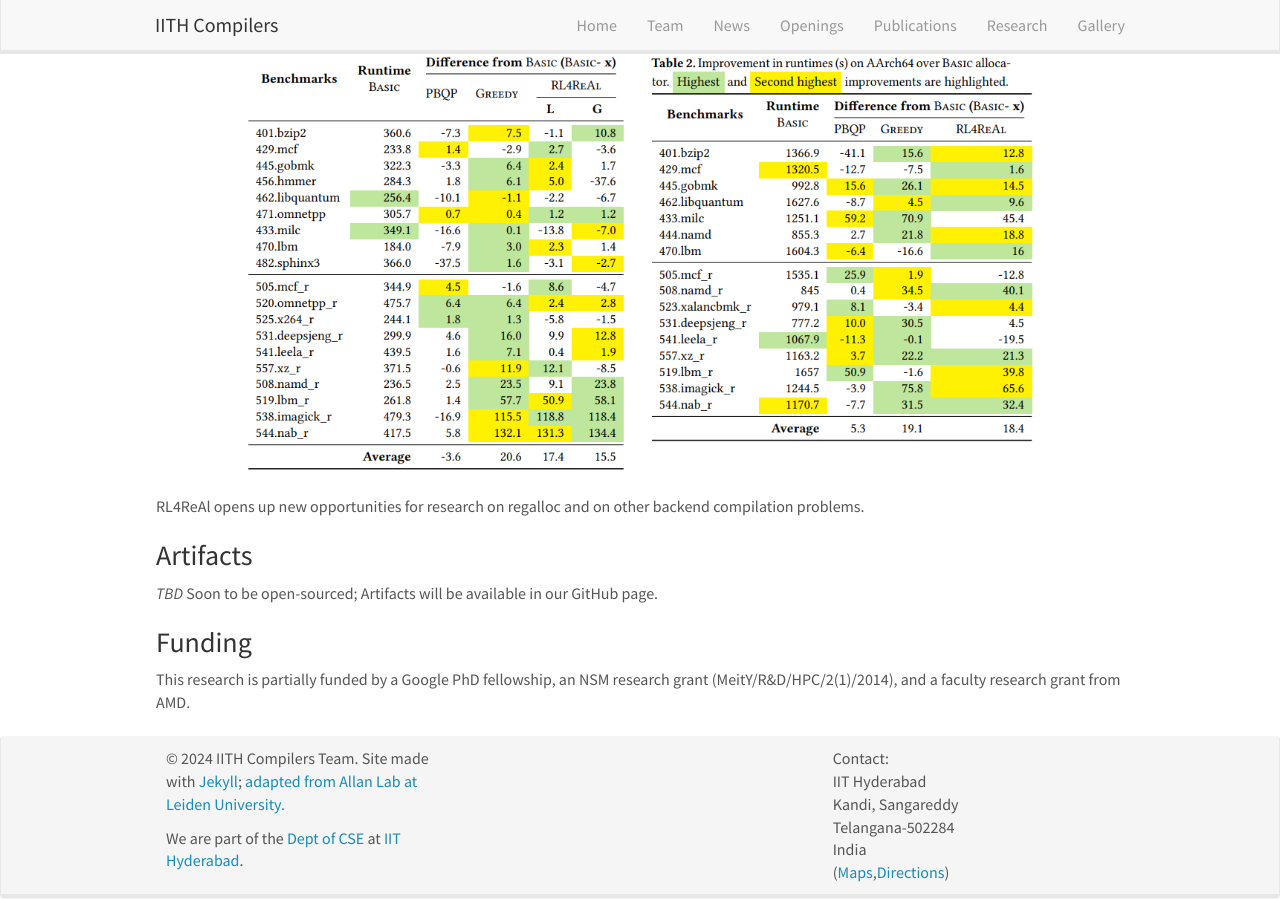
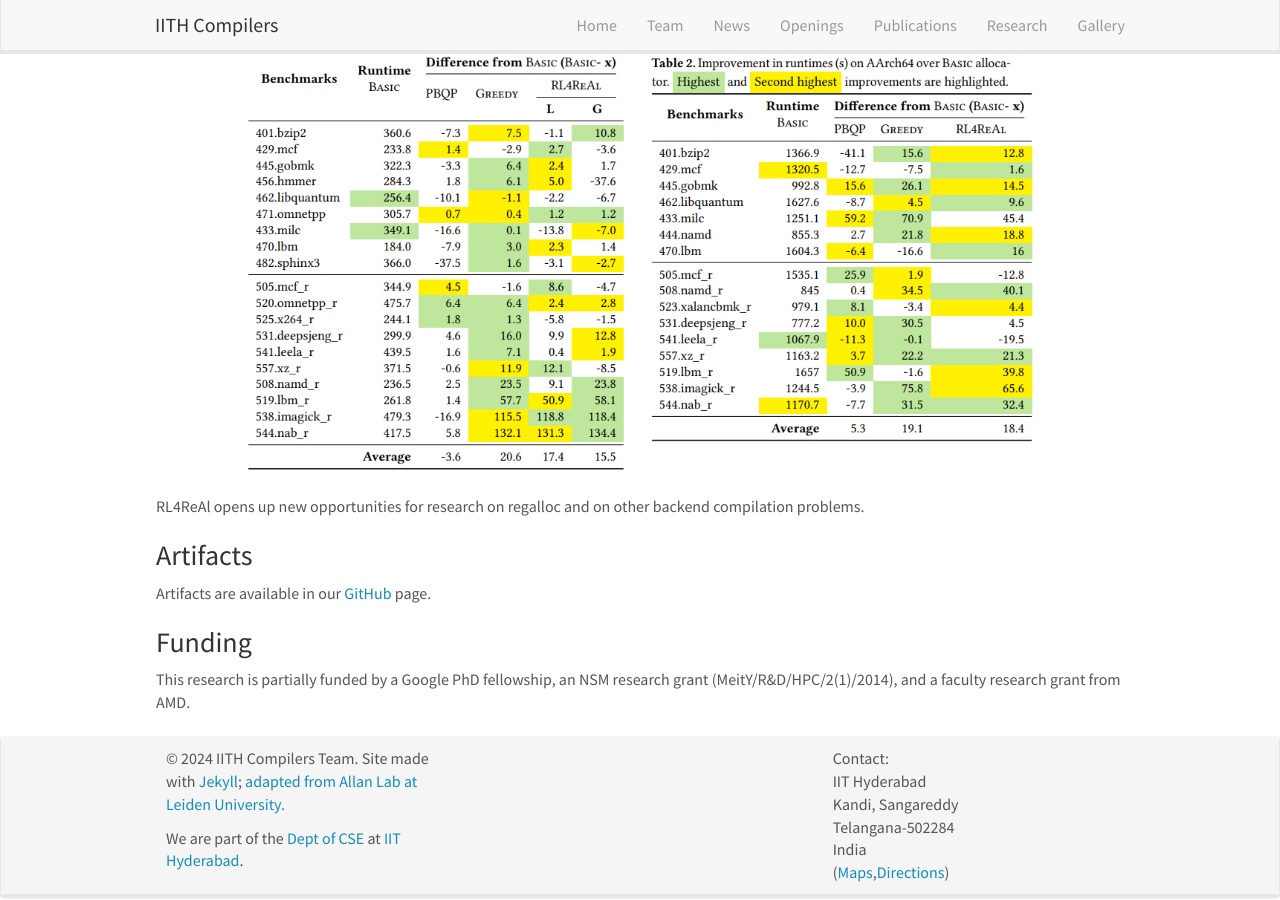
Before and after one commit to utpalbora/compilers.cse.iith.ac.in, a Jekyll site: the page built from _pages/rl4real.md, in a window 1280 px wide and 900 px high, scrolled down 1131 px. Built offline with Jekyll 4.4.1, drawn with Linux system fonts in a browser that asks for light colours; nearby versions of some CDN libraries.

Commit message:
Update GitHub link in rl4real.md

```diff
--- a/_pages/rl4real.md
+++ b/_pages/rl4real.md
@@ -47,8 +47,7 @@ We consider allocations of general purpose, vector, floating point registers for
 RL4ReAl opens up new opportunities for research on regalloc and on other backend compilation problems.
 
 ### Artifacts
-*TBD*
-Soon to be open-sourced; Artifacts will be available in our GitHub page.
+Artifacts are available in our [GitHub](https://github.com/IITH-Compilers/ml-llvm-project/tree/mlbridge-lib/llvm/lib/CodeGen/MLRegAlloc) page.
 
 ### Funding
 This research is partially funded by a Google PhD fellowship, an NSM research grant
```
